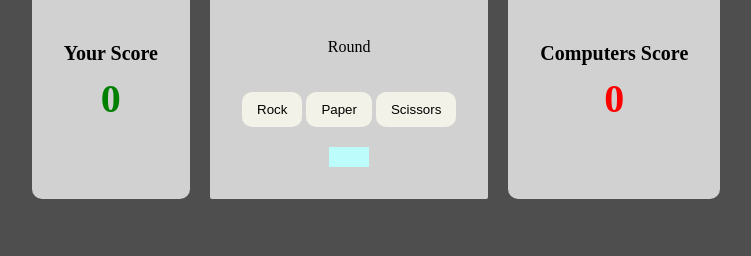
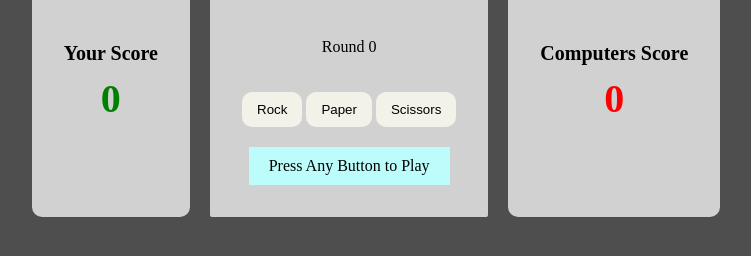
Before and after one commit to john-farina/RockPapeScis, a plain HTML site: page index.html in a window 1280 px wide. Shown: the part 76-332 px from the top of the page, without its empty margins (264-1015 px from the left). Drawn offline with Linux system fonts and the light colour scheme.

Commit message:
i didnt mess anything up yet lol

```diff
--- a/index.html
+++ b/index.html
@@ -24,14 +24,14 @@
     </div>
 
     <div id="container2">
-        <p>Round</p>
+        <p id="round-count">Round 0</p>
     <div id="btn-container">
     <button id="rockBtn">Rock</button>
     <button id="paperBtn">Paper</button>
     <button id="scissorsBtn">Scissors</button>
     </div>
 
-    <div id="displayDiv"></div>
+    <div id="displayDiv">Press Any Button to Play</div>
 
 </div>
 
--- a/rockPaperCode.js
+++ b/rockPaperCode.js
@@ -18,6 +18,7 @@ let computerScore = 0;
             alert('You Won!')
             score = 0;
             computerScore = 0;
+
         }
         if (computerScore == 5 && score<5){
             alert('you Lost!')
```
